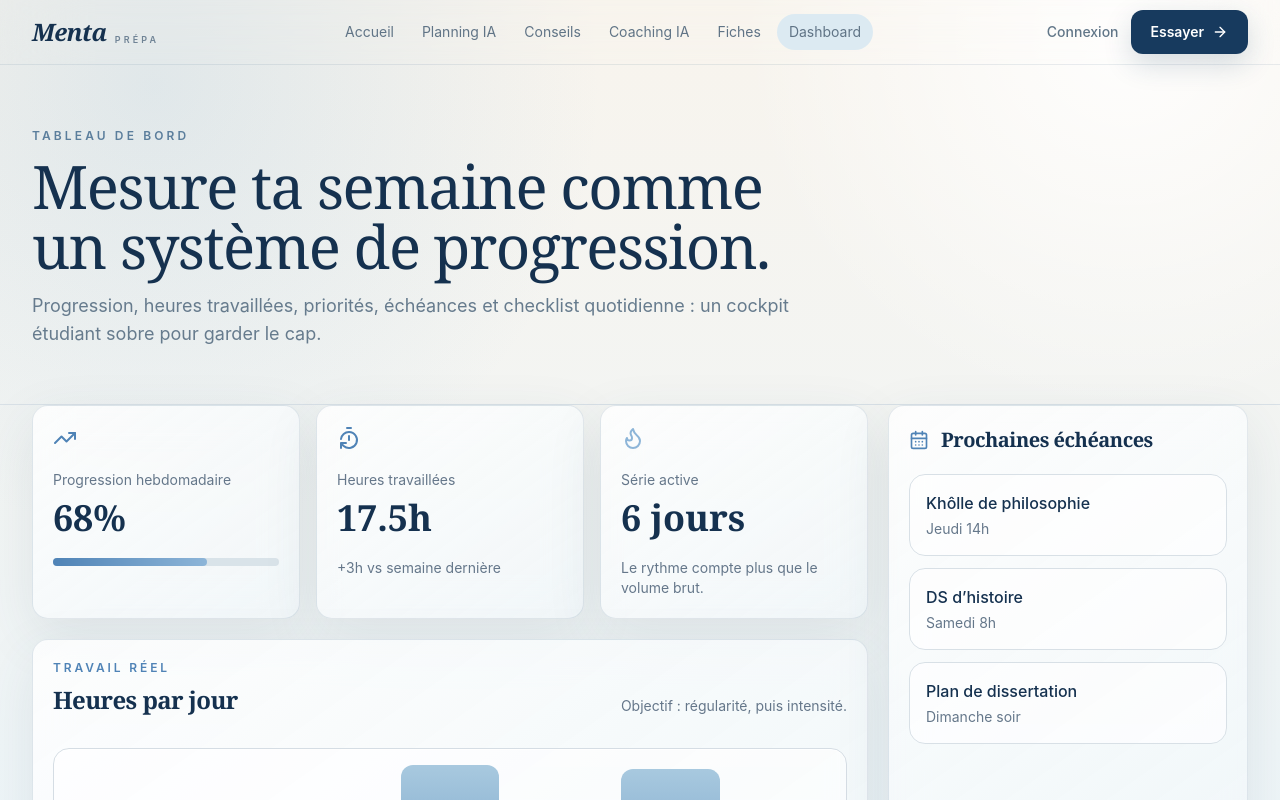
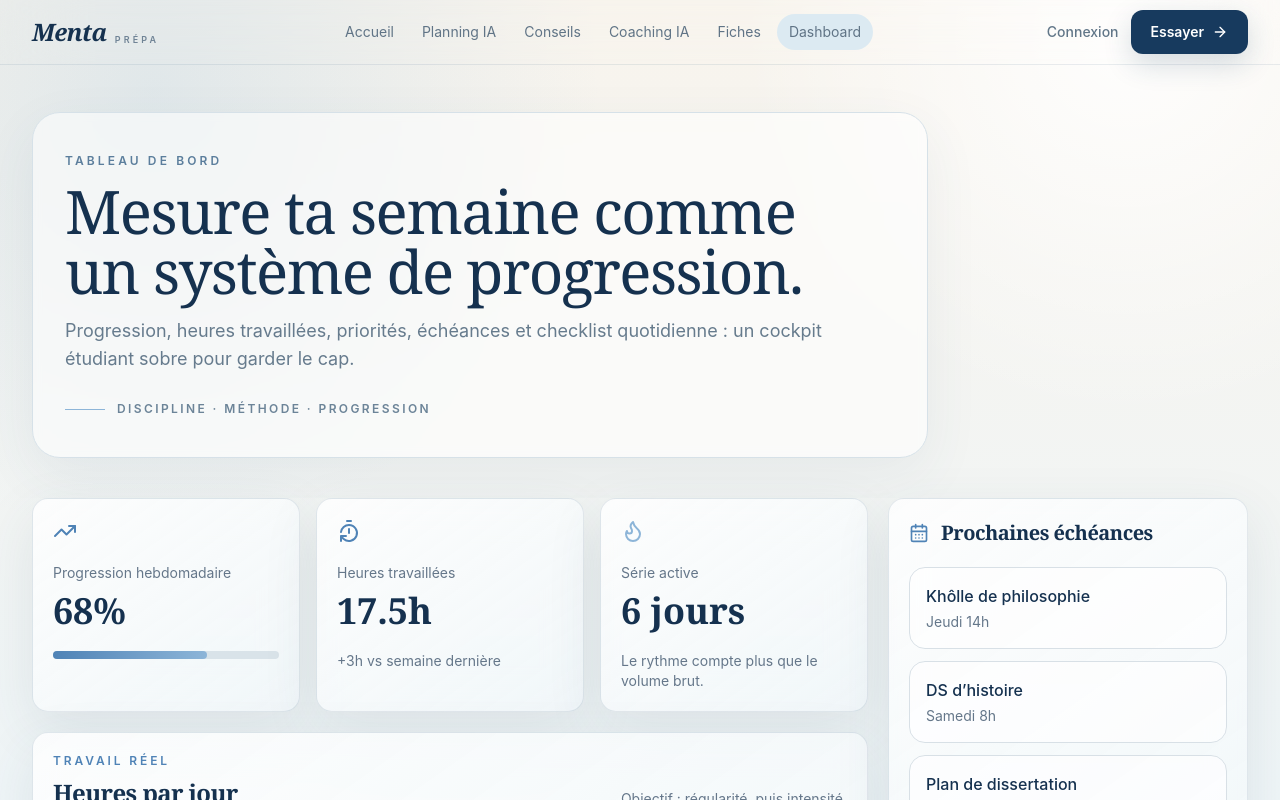
Before and after one commit to kevo13-web/Menta-Prepa-, a Next.js app: page /dashboard in a window 1280 px wide. Shown: the top 800 px of the page. Built offline with nearby package versions, Linux system fonts and the light colour scheme.

Commit message:
Refine inner page heroes for bright academic aesthetic

```diff
--- a/components/PageHero.tsx
+++ b/components/PageHero.tsx
@@ -1,4 +1,3 @@
-import Image from "next/image";
 import { SectionHeader } from "@/components/SectionHeader";
 
 type PageHeroProps = {
@@ -9,17 +8,24 @@ type PageHeroProps = {
 
 export function PageHero({ eyebrow, title, description }: PageHeroProps) {
   return (
-    <section className="relative overflow-hidden border-b border-[#d8e0e6] px-4 pb-14 pt-32 sm:px-6 lg:px-8">
-      <Image
-        src="/menta-prepa-hero.png"
-        alt="Atmosphère lumineuse et studieuse Menta Prépa"
-        fill
-        className="absolute inset-0 -z-20 object-cover object-center opacity-30"
-      />
-      <div className="absolute inset-0 -z-10 bg-[linear-gradient(90deg,rgba(248,245,238,0.98)_0%,rgba(248,245,238,0.94)_48%,rgba(235,243,248,0.78)_100%)]" />
-      <div className="absolute -bottom-20 right-[8%] -z-10 h-60 w-60 rounded-full bg-[#9dc3df]/25 blur-3xl" />
+    <section className="relative overflow-hidden px-4 pb-10 pt-28 sm:px-6 lg:px-8">
+      <div className="pointer-events-none absolute inset-0 -z-20 bg-[linear-gradient(180deg,rgba(215,232,244,0.56)_0%,rgba(248,245,238,0.7)_72%,transparent_100%)]" />
+      <div className="pointer-events-none absolute -left-20 top-12 -z-10 h-64 w-64 rounded-full bg-[#c8e1f1]/55 blur-3xl" />
+      <div className="pointer-events-none absolute right-[8%] top-10 -z-10 h-56 w-80 rounded-full bg-white/70 blur-3xl" />
+
       <div className="mx-auto max-w-7xl">
-        <SectionHeader eyebrow={eyebrow} title={title} description={description} />
+        <div className="max-w-4xl rounded-[28px] border border-[#d6e1e8] bg-white/55 px-6 py-8 shadow-[0_18px_55px_rgba(53,82,110,0.07)] backdrop-blur-sm sm:px-8 sm:py-10">
+          <SectionHeader
+            eyebrow={eyebrow}
+            title={title}
+            description={description}
+            className="max-w-3xl"
+          />
+          <div className="mt-7 flex items-center gap-3 text-xs font-semibold uppercase tracking-[0.2em] text-[#6c8498]">
+            <span className="h-px w-10 bg-[#8db5d8]" />
+            Discipline · méthode · progression
+          </div>
+        </div>
       </div>
     </section>
   );
```
